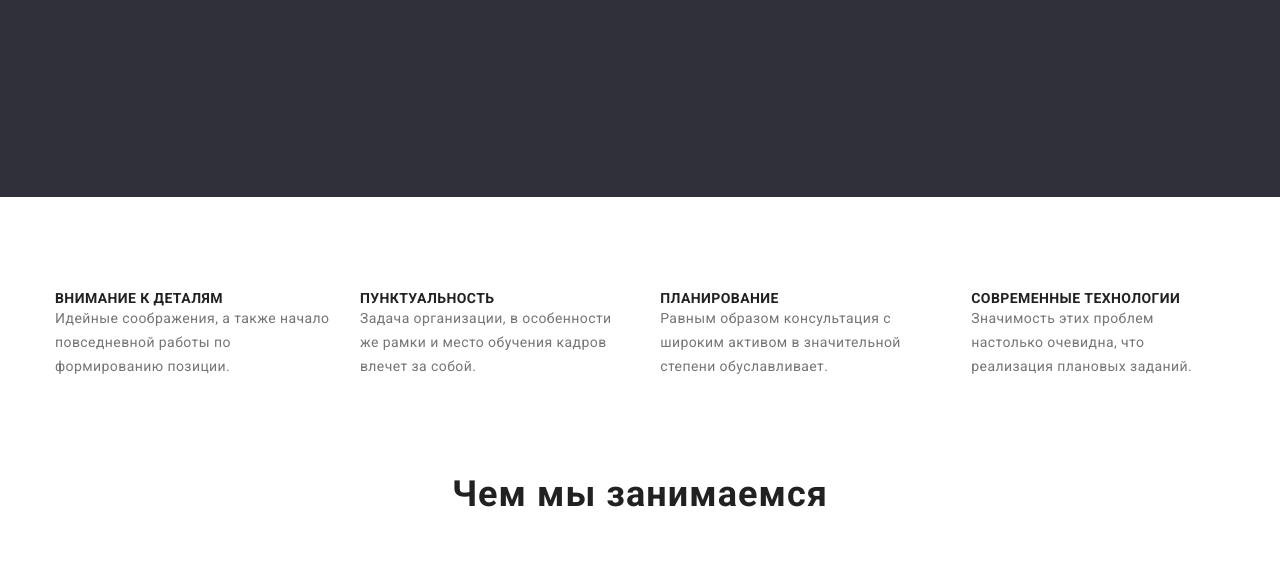
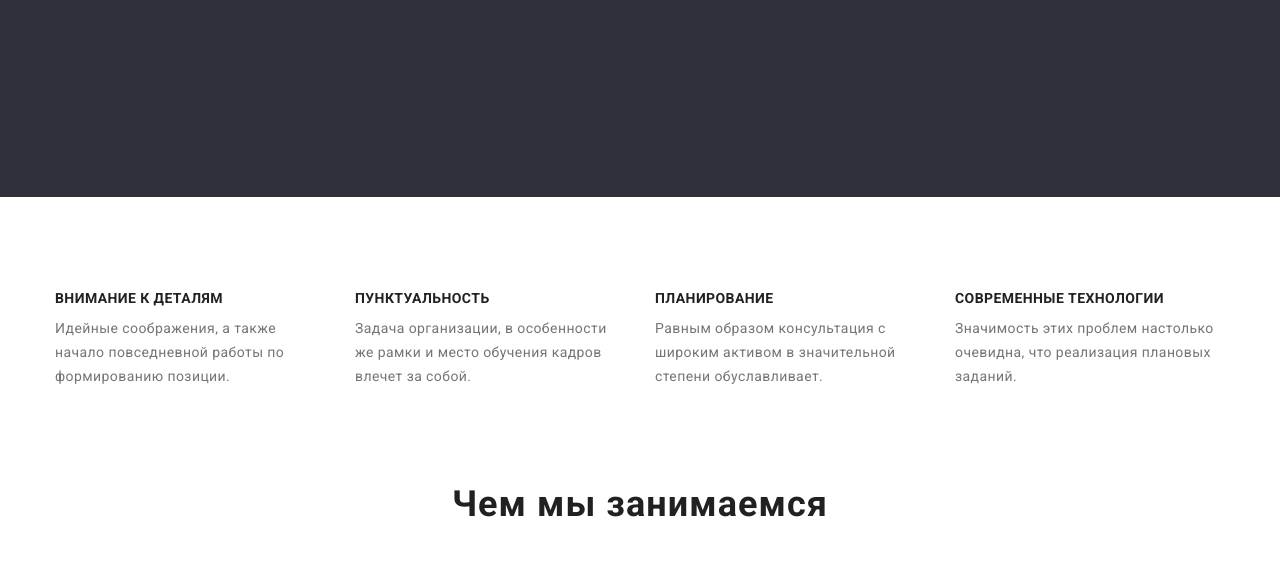
Before and after one commit to VKlapan/goit-markup-hw-03, a plain HTML site: page index.html in a window 1280 px wide. Shown: the part 526-1088 px from the top of the page. Drawn offline with nearby package versions, Linux system fonts and the light colour scheme.

Commit message:
fixing whywe section items width

```diff
--- a/css/styles.css
+++ b/css/styles.css
@@ -243,6 +243,7 @@ p {
 }
 
 .whywe-item {
+  width: 270px;
   margin-right: 30px;
 }
 
@@ -256,6 +257,8 @@ p {
   line-height: 1.14;
   letter-spacing: 0.03em;
   text-transform: uppercase;
+
+  margin-bottom: 10px;
 
   color: var(--main-black-color);
 }
```
